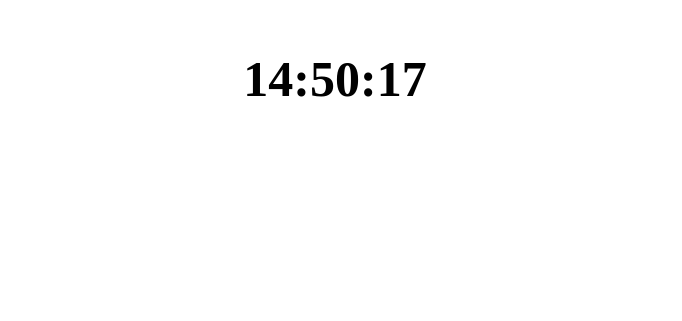
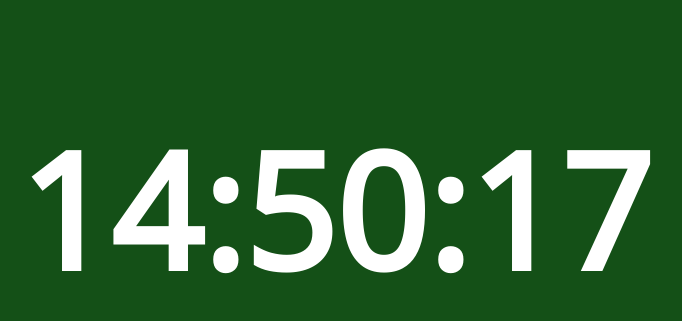
Before and after one commit to kasiapiekarz/digital-clock, a plain HTML site: page index.html in a window 1280 px wide. Shown: the whole page, without its empty margins (305-987 px from the left). Drawn offline with nearby package versions, Linux system fonts and the light colour scheme.

Commit message:
updating hour,,min,sec, changing body bckground color

```diff
--- a/app.js
+++ b/app.js
@@ -1,17 +1,30 @@
+document.addEventListener("DOMContentLoaded", function () {
     const body = document.querySelector("body");
     const h1 = document.querySelector("h1");
 
-function whatTime() {
+    function showHexColor() {
         const d = new Date();
-    const hour = d.getHours();
-    const min = d.getMinutes();
-    const sec = d.getSeconds();
+        let hour = d.getHours();
+        let min = d.getMinutes();
+        let sec = d.getSeconds();
+
+        if (hour.toString().length < 2) {
+            hour = "0" + hour;
+        }
+        if (min.toString().length < 2) {
+            min = "0" + min;
+        }
+        if (sec.toString().length < 2) {
+            sec = "0" + sec;
+        }
         const time = hour + ":" + min + ":" + sec;
-    console.log(time);
+        const hexColor = "#" + hour + min + sec;
+        body.style.backgroundColor = hexColor;
         return time;
     }
 
     function showTime() {
-    h1.textContent = whatTime();
+        h1.textContent = showHexColor();
     }
     setInterval(showTime, 1000);
+});
--- a/index.html
+++ b/index.html
@@ -2,6 +2,7 @@
 <html>
     <head>
         <title>Digital clock</title>
+        <link href="https://fonts.googleapis.com/css?family=Open+Sans" rel="stylesheet">
         <link type="text/css" rel="stylesheet" href="style.css">
     </head>
     <body>
--- a/style.css
+++ b/style.css
@@ -1,6 +1,7 @@
 h1{
     text-align: center;
-    margin-top:50px;
-    font-size: 50px;
-    color:#000;
+    margin-top:100px;
+    font-family: 'Open Sans', sans-serif;
+    font-size: 10em;
+    color:#fff;
 }
```
Lines whose indentation alone changed are shown as unchanged.
